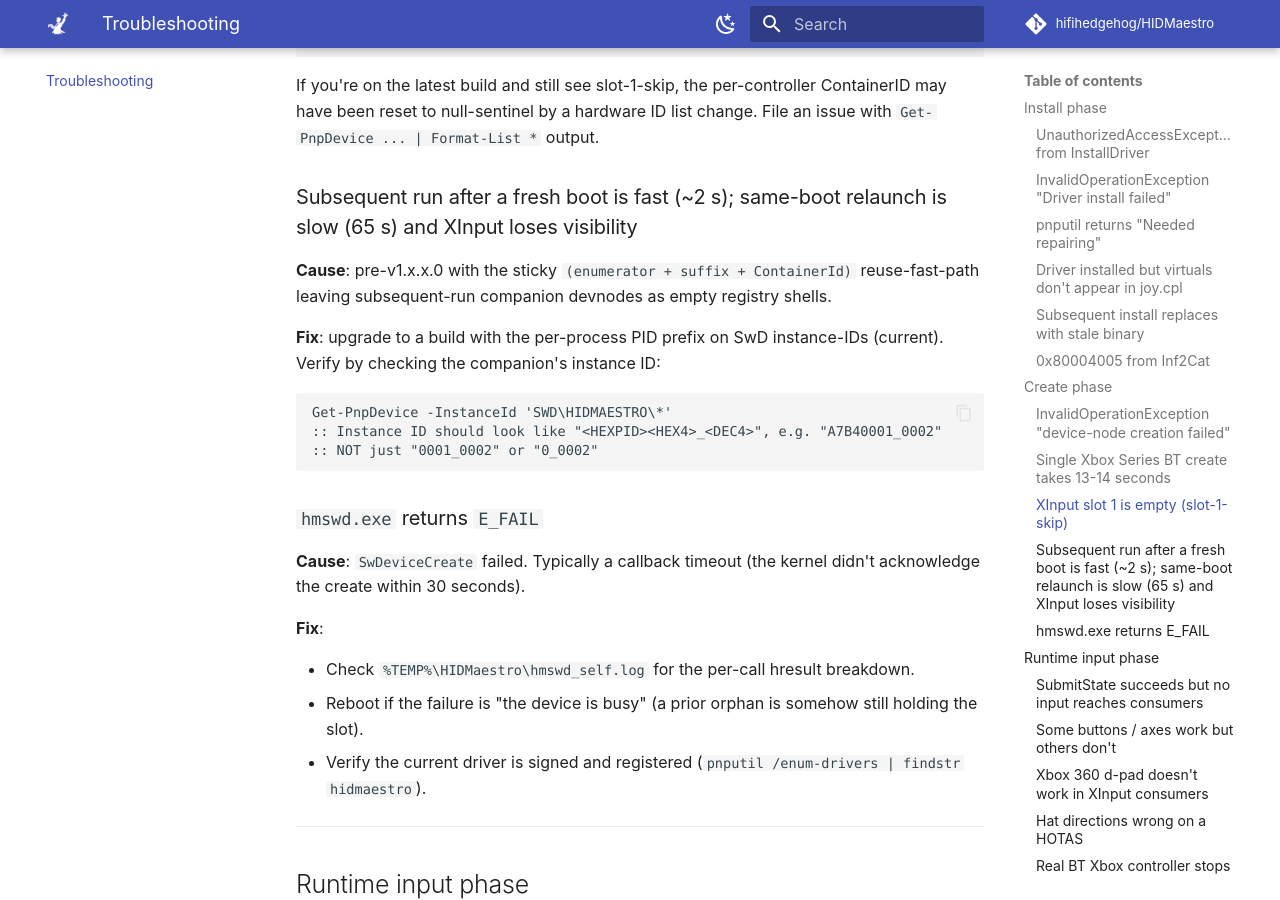
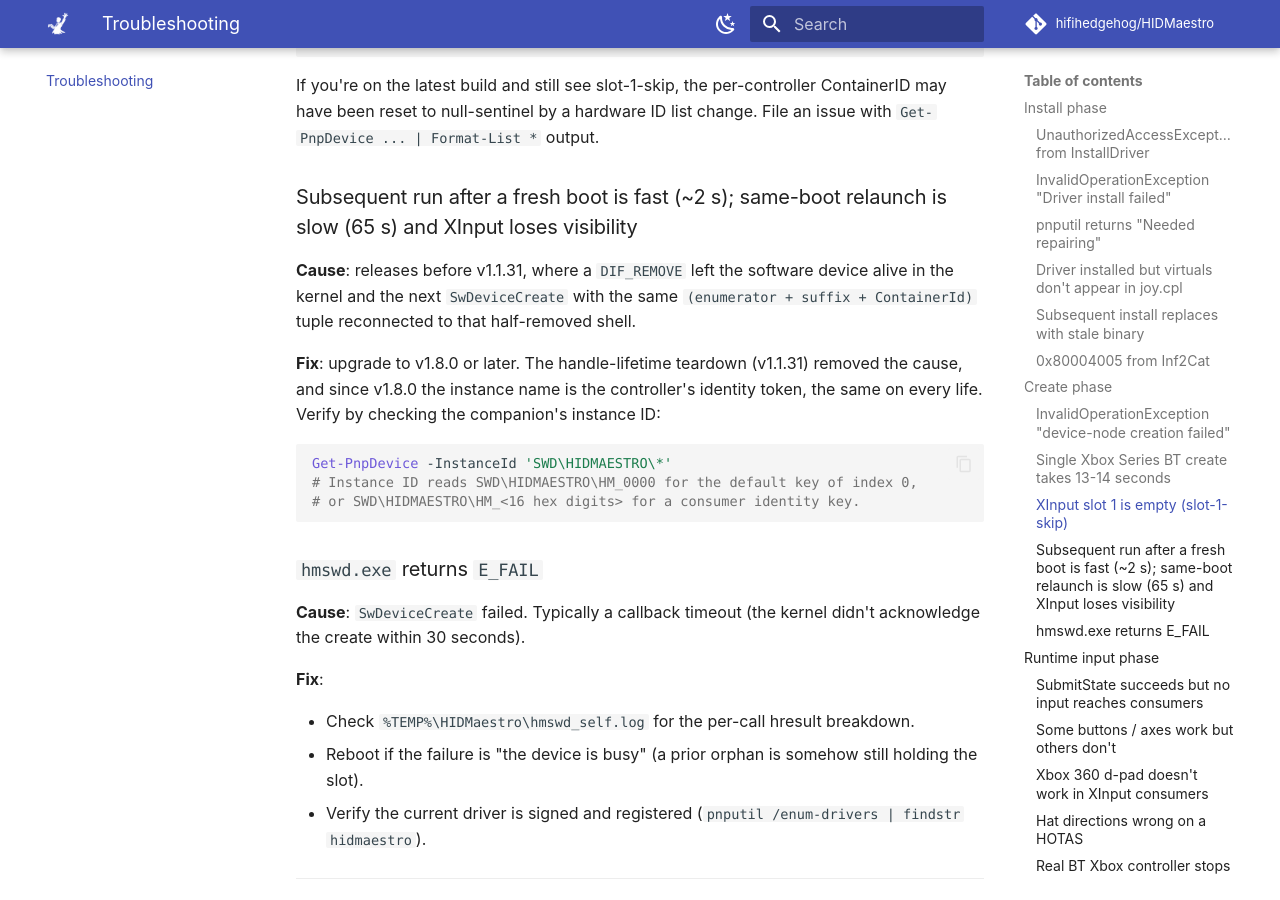
Before and after one commit to hifihedgehog/hidmaestro.org, an MkDocs documentation site: the page built from wiki/troubleshooting.md, in a window 1280 px wide and 900 px high, scrolled down 3355 px. Built offline with MkDocs 1.6.1 and Material for MkDocs 9.7.7, drawn with Linux system fonts in a browser that asks for light colours; comment, search, counter and statistics services are not loaded; some of the changed text lies outside the part shown.

Commit message:
Regenerate the specifications page and finish the troubleshooting wording

````diff
--- a/specs.html
+++ b/specs.html
@@ -182,7 +182,7 @@
             <dl class="spec-list reveal" data-d="1">
                 <div class="spec-row">
                     <dt>Validated across the stack</dt>
-                    <dd>A 57-scenario regression battery checks DirectInput, XInput, SDL3, stock upstream SDL, the Steam client, the browser Gamepad API, and WGI on every change. A real Xbox Series X|S Bluetooth controller tested side by side shows byte-identical behavior across the HID class APIs.</dd>
+                    <dd>A 59-scenario regression battery checks DirectInput, XInput, SDL3, stock upstream SDL, the Steam client, the browser Gamepad API, WGI, and the device identity of every family across nine lives, on every change. A real Xbox Series X|S Bluetooth controller tested side by side shows byte-identical behavior across the HID class APIs.</dd>
                 </div>
                 <div class="spec-row">
                     <dt>Judged by the real consumers</dt>
--- a/wiki/troubleshooting.md
+++ b/wiki/troubleshooting.md
@@ -124,14 +124,14 @@
 
 ### Subsequent run after a fresh boot is fast (~2 s); same-boot relaunch is slow (65 s) and XInput loses visibility
 
-**Cause**: pre-v1.x.x.0 with the sticky `(enumerator + suffix + ContainerId)` reuse-fast-path leaving subsequent-run companion devnodes as empty registry shells.
+**Cause**: releases before v1.1.31, where a `DIF_REMOVE` left the software device alive in the kernel and the next `SwDeviceCreate` with the same `(enumerator + suffix + ContainerId)` tuple reconnected to that half-removed shell.
 
-**Fix**: upgrade to a build with the per-process PID prefix on SwD instance-IDs (current). Verify by checking the companion's instance ID:
+**Fix**: upgrade to v1.8.0 or later. The handle-lifetime teardown (v1.1.31) removed the cause, and since v1.8.0 the instance name is the controller's identity token, the same on every life. Verify by checking the companion's instance ID:
 
-```cmd
+```powershell
 Get-PnpDevice -InstanceId 'SWD\HIDMAESTRO\*'
-:: Instance ID should look like "<HEXPID><HEX4>_<DEC4>", e.g. "A7B40001_0002"
-:: NOT just "0001_0002" or "0_0002"
+# Instance ID reads SWD\HIDMAESTRO\HM_0000 for the default key of index 0,
+# or SWD\HIDMAESTRO\HM_<16 hex digits> for a consumer identity key.
 ```
 
 ### `hmswd.exe` returns `E_FAIL`
@@ -256,7 +256,7 @@
 
 **Cause options**:
 
-- For Xbox 360 Wired: the xinputhid UpperFilter tripwire isn't on the XUSB companion. Check `HKLM\SYSTEM\CurrentControlSet\Enum\SWD\HIDMAESTRO\<sid>_<idx>\UpperFilters` &mdash; should contain `xinputhid`. INF carries this; if missing, the install was corrupt.
+- For Xbox 360 Wired: the xinputhid UpperFilter tripwire isn't on the XUSB companion. Check `HKLM\SYSTEM\CurrentControlSet\Enum\SWD\HIDMAESTRO\<token>\UpperFilters` &mdash; should contain `xinputhid`. INF carries this; if missing, the install was corrupt.
 - For Xbox Series BT: xinputhid handles vibration internally as a HID Output report. Surfaces as `HMOutputSource.HidOutput` not `HMOutputSource.XInput`.
 - For plain HID: WGI dispatches a HID Output report directly. Subscribe to `HidOutput` source, not just `XInput`.
 
````
Also changed, not shown: docs/troubleshooting/index.html (+6 -6 lines), docs/search/search_index.json.
